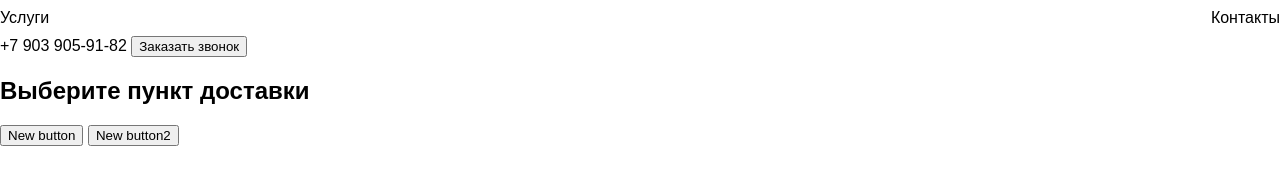
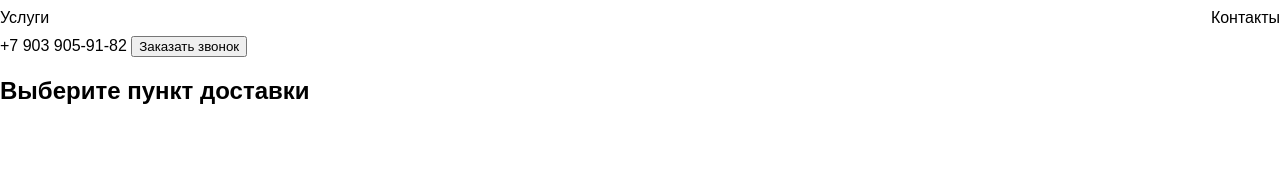
Before and after one commit to Paprika010/special-app, a plain HTML site: page index.html in a window 1280 px wide. Drawn offline with Linux system fonts and the light colour scheme.

Commit message:
buttons removed

```diff
--- a/index.html
+++ b/index.html
@@ -18,7 +18,6 @@
         </div>
     </header>
     <h2> Выберите пункт доставки</h2>
-    <button>New button</button>
-    <button>New button2</button>
+
 </body>
 </html>
```
